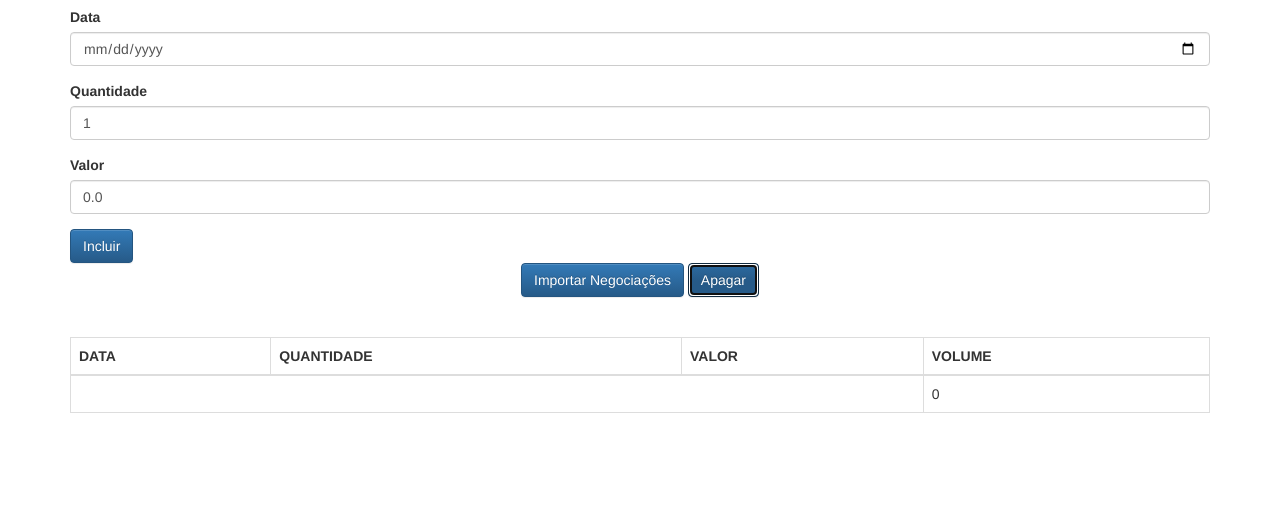
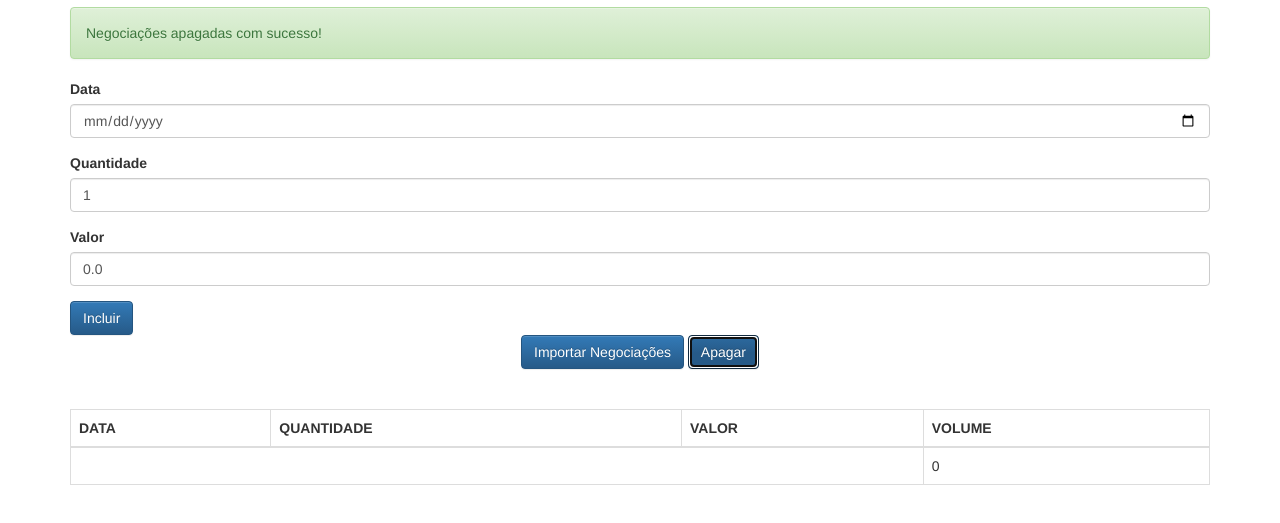
Before and after one commit to IgorCazeNunes/Alura-Frame, a plain HTML site: page client/index.html in a window 1280 px wide. Both pictures are taken after a click on the button "Apagar". Shown: the part 63-586 px from the top of the page. Drawn offline with Linux system fonts and the light colour scheme.

Commit message:
Adicionado Atualização Automatica de View

```diff
--- a/client/index.html
+++ b/client/index.html
@@ -39,7 +39,8 @@
         <button class="btn btn-primary text-center" type="button">
             Importar Negociações
         </button>
-        <button class="btn btn-primary text-center" type="button">
+
+        <button class="btn btn-primary text-center" type="button" onclick="ngController.limpar()">
             Apagar
         </button>
     </div>
--- a/client/js/app/controllers/NegociacaoController.js
+++ b/client/js/app/controllers/NegociacaoController.js
@@ -6,26 +6,33 @@ class NegociacaoController {
 		this._inputData = $('#data');
 		this._inputQuantidade = $('#quantidade');
 		this._inputValor = $('#valor');
-		this._listaNegociacoes = new ListaNegociacoes();
+
+		this._listaNegociacoes = new ListaNegociacoes(model => {
+			this._negociacoesView.update(model);
+		});
 
 		this._negociacoesView = new NegociacoesView($('#negociacoesView'));
 		this._negociacoesView.update(this._listaNegociacoes);
 
-		this._mensagem = new Mensagem();
+		this._mensagem = new Mensagem('', model => {
+			this._mensagemView.update(model);
+		});
+
 		this._mensagemView = new MensagemView($('#mensagemView'));
-		this._mensagemView.update(this._mensagem);
 	}
 
 	adiciona(event) {
 		event.preventDefault();
 
 		this._listaNegociacoes.adiciona(this._criaNegociacao());
-		this._negociacoesView.update(this._listaNegociacoes);
-
-		this._mensagem.texto = "Negociação adicionada com sucesso!";
-		this._mensagemView.update(this._mensagem);
+		this._mensagem.setTexto("Negociação adicionada com sucesso!");
 
 		this._limpaForm();
+	}
+
+	limpar() {
+		this._listaNegociacoes.esvaziar();
+		this._mensagem.setTexto('Negociações apagadas com sucesso!');
 	}
 
 	_limpaForm() {
--- a/client/js/app/models/ListaNegociacoes.js
+++ b/client/js/app/models/ListaNegociacoes.js
@@ -1,15 +1,22 @@
 class ListaNegociacoes {
 
-    constructor() {
-        this._negociacoes = []
+    constructor(funcAtualizaView) {
+        this._negociacoes = [];
+        this._funcAtualizaView = funcAtualizaView;
     }
 
     adiciona(negociacao) {
         this._negociacoes.push(negociacao);
+        this._funcAtualizaView(this);
     }
 
     get negociacoes() {
         return [].concat(this._negociacoes);
     }
 
+    esvaziar() {
+        this._negociacoes = [];
+        this._funcAtualizaView(this);
+    }
+
 }
--- a/client/js/app/models/Mensagem.js
+++ b/client/js/app/models/Mensagem.js
@@ -1,15 +1,17 @@
 class Mensagem {
 
-    constructor(texto='') {
+    constructor(texto='', funcAtualizaView) {
         this._texto = texto;
+        this._funcAtualizaView = funcAtualizaView;
     }
 
     get texto() {
         return this._texto;
     }
 
-    set texto(texto) {
+    setTexto(texto) {
         this._texto = texto;
+        this._funcAtualizaView(this);
     }
 
 }
```
